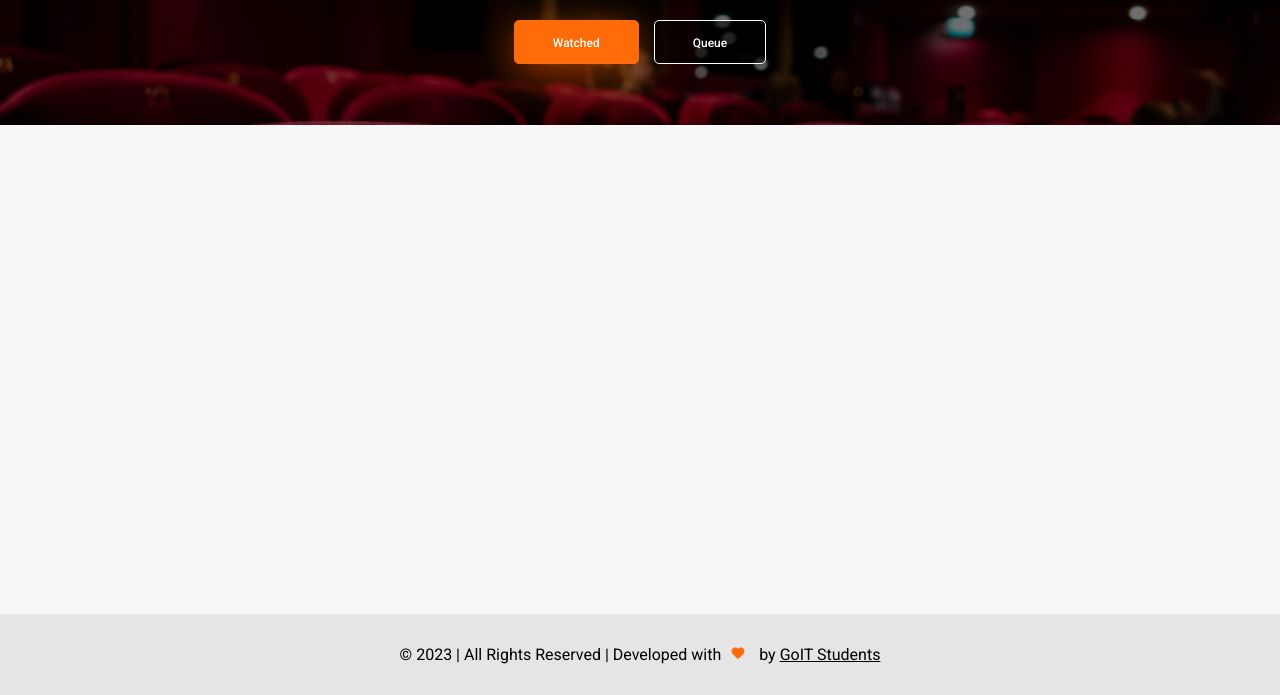
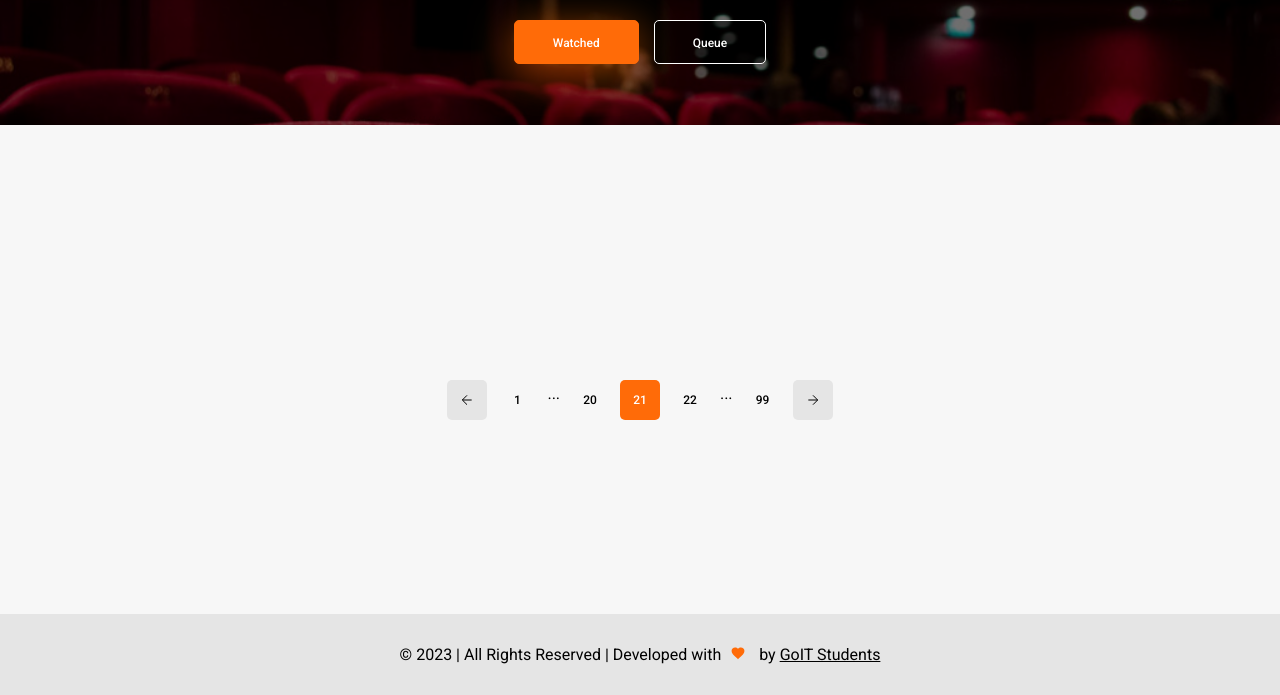
Before and after one commit to DominikDanielewicz/goit-javascript-project-g4, a website built with Parcel: page src/library.html in a window 1280 px wide. Shown: the part 105-800 px from the top of the page. Built offline with nearby package versions, Linux system fonts and the light colour scheme.

Commit message:
Added Pagination HTML/CSS + .hidden class

```diff
--- a/src/partials/_main-section.html
+++ b/src/partials/_main-section.html
@@ -10,5 +10,43 @@
         </figcaption>
       </figure> -->
     </div>
+    <!-- added .hidden class for later use in JS, sass/utilities/_visibility.scss -->
+    <div class="pagination">
+      <ul class="pagination__list">
+        <li class="pagination__item">
+          <button class="pagination__button--previous">
+            <svg class="pagination__icon--previous"><use href="/src/images/icons.svg#arrow"></use></svg>
+          </button>
+        </li>
+        <li class="pagination__item">
+          <button class="pagination__button--first">1</button>
+        </li>
+        <li class="pagination__item">
+          <span class="pagination__placeholder">&middot&middot&middot</span>
+        </li>
+        <li class="pagination__item">
+          <button class="pagination__button">20</button>
+        </li>
+
+        <li class="pagination__item">
+          <button class="pagination__button--current">21</button>
+        </li>
+
+        <li class="pagination__item">
+          <button class="pagination__button">22</button>
+        </li>
+        <li>
+          <span class="pagination__placeholder">&middot&middot&middot</span>
+        </li>
+        <li class="pagination__item">
+          <button class="pagination__button--last">99</button>
+        </li>
+        <li class="pagination__item">
+          <button class="pagination__button--next">
+            <svg class="pagination__icon--next"><use href="/src/images/icons.svg#arrow"></use></svg>
+          </button>
+        </li>
+      </ul>
+    </div>
   </section>
 </main>
--- a/src/sass/layout/_gallery.scss
+++ b/src/sass/layout/_gallery.scss
@@ -1,6 +1,6 @@
 .gallery {
   @extend .container;
-  @include flexbox(row, wrap, center, center);
+  @include flexbox(column, nowrap, center, center);
   &__box {
     @include media-query(mobile) {
       max-width: 280px;
--- a/src/sass/layout/_main-section.scss
+++ b/src/sass/layout/_main-section.scss
@@ -2,6 +2,6 @@
   padding-top: 60px;
   padding-bottom: 50px;
   background: $background-color-primary;
-  @include flexbox(row, wrap, center, center);
+  @include flexbox(column, nowrap, center, center);
   min-height: calc(100vh - (230px + 81px)); // viewport height - (header height + footer height)
 }
--- /dev/null
+++ b/src/sass/layout/_pagination.scss
@@ -0,0 +1,63 @@
+.pagination {
+  @extend .container;
+  &__list {
+    @include flexbox(row, nowrap, center, center);
+    margin-top: 50px;
+    gap: 10px;
+  }
+  &__button {
+    @include flexbox(row, nowrap, center, center);
+    width: 40px;
+    height: 40px;
+    border-radius: 5px;
+    border: none;
+    background: none;
+    cursor: pointer;
+    @include transition(background-color box-shadow, 0.25s, cubic-bezier(0, 0, 1, 1), 0s);
+    &:hover,
+    &:focus,
+    &:focus-within {
+      outline: none;
+      border: none;
+      background-color: $accent-color;
+      @include transition(background-color box-shadow, 0.25s, cubic-bezier(0, 0, 1, 1), 0s);
+    }
+    @include font(Roboto, 12px, 500, 16px, $font-color-secondary);
+    &--previous {
+      @extend .pagination__button;
+      background-color: $background-color-secondary;
+    }
+    &--next {
+      @extend .pagination__button;
+      background-color: $background-color-secondary;
+    }
+    &--first {
+      @extend .pagination__button;
+    }
+    &--last {
+      @extend .pagination__button;
+    }
+    &--current {
+      @extend .pagination__button;
+      background-color: $accent-color;
+      color: $font-color-primary;
+    }
+  }
+  &__icon {
+    width: 16px;
+    height: 16px;
+    stroke: $font-color-secondary;
+    stroke-width: 2px;
+    fill: $font-color-secondary;
+    &--previous {
+      @extend .pagination__icon;
+    }
+    &--next {
+      @extend .pagination__icon;
+      transform: rotate(180deg);
+    }
+  }
+  &__placeholder {
+    cursor: default;
+  }
+}
--- a/src/sass/main.scss
+++ b/src/sass/main.scss
@@ -1,6 +1,7 @@
 // utilities
 @import './utilities/variables';
 @import './utilities/mixins';
+@import './utilities/visibility';
 
 //base
 @import './base/reset';
@@ -13,6 +14,7 @@
 @import './layout/footer';
 @import './layout/library-actions';
 @import './layout/main-section';
+@import './layout/pagination';
 
 //components
 @import './components/search-form';
--- /dev/null
+++ b/src/sass/utilities/_visibility.scss
@@ -0,0 +1,3 @@
+.hidden {
+  display: none;
+}
```
